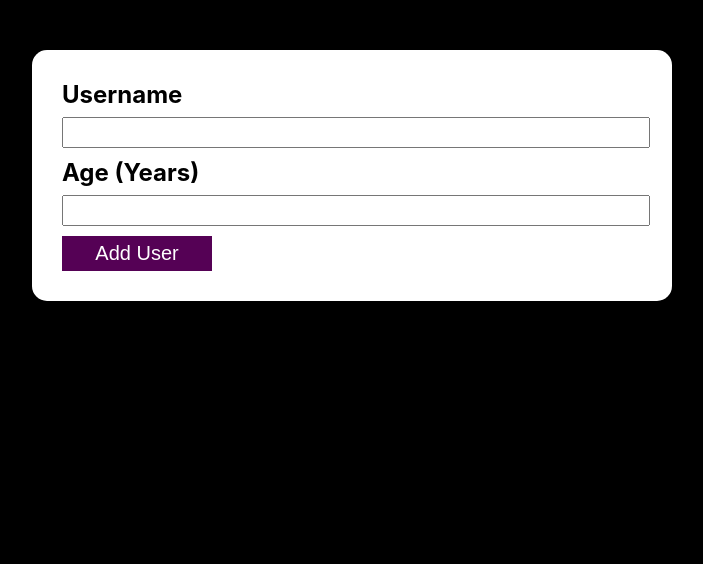
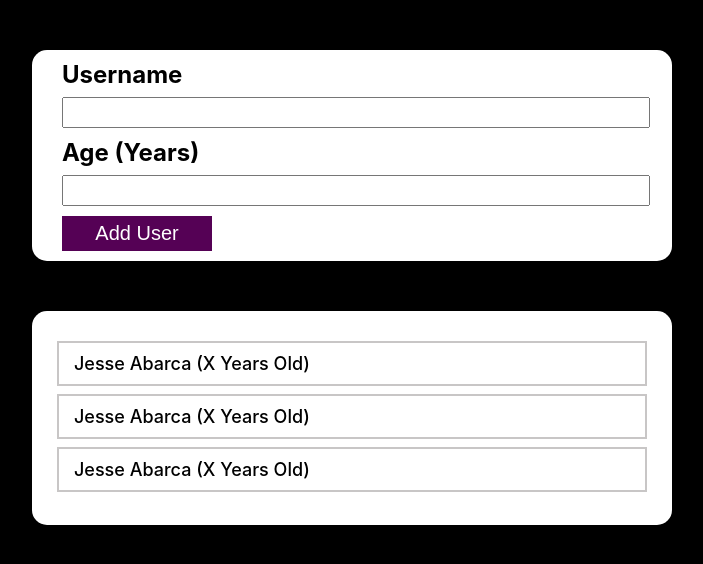
Before and after one commit to JAbarca09/01-starting-setup, a React (Create React App) app in the folder 01-practice-project/: page / in a window 1280 px wide. Shown: the top 564 px of the page, without its empty margins (288-991 px from the left). Built offline with nearby package versions, Linux system fonts and the light colour scheme.

Commit message:
Done with the Users component layout

```diff
--- a/01-practice-project/src/App.js
+++ b/01-practice-project/src/App.js
@@ -1,10 +1,18 @@
 import InputForm from './Components/InputForm';
+import Users from './Components/Users';
 import './App.css';
+
+const DUMMY_USERS = [
+  {"Username": "Jesse", "Age" : "19"},
+  {"Username": "Abraham", "Age" : "21"}
+]
 
 function App() {
   return (
     <div className="bgBlack">
       <InputForm />
+      {/* Your going to recieve props from the InputForm component for new users! */}
+      <Users usersArr={DUMMY_USERS} />
     </div>
   );
 }
--- a/01-practice-project/src/Components/InputForm.module.css
+++ b/01-practice-project/src/Components/InputForm.module.css
@@ -8,8 +8,8 @@ form {
     width: 50%;
     border-radius: 15px;
     margin-top: 50px;
-    padding-top: 30px;
-    padding-bottom: 30px;
+    padding-top: 10px;
+    padding-bottom: 10px;
 }
 
 .FormParentDiv {
--- /dev/null
+++ b/01-practice-project/src/Components/Users.js
@@ -0,0 +1,19 @@
+import React from "react";
+import styles from "./Users.module.css";
+
+const Users = (props) => {
+    //Go through the lists of users and render them!
+    return (
+        <div className={styles.ParentDiv}>
+            <div className={styles.BackgroundForUsersComponent}>
+                <div className={styles.ParentUserPadding}>
+                    <p className={styles.user}>Jesse Abarca (X Years Old)</p>
+                    <p className={styles.user}>Jesse Abarca (X Years Old)</p>
+                    <p className={styles.user}>Jesse Abarca (X Years Old)</p>
+                </div>
+            </div>
+        </div>
+    );
+};
+
+export default Users;
--- /dev/null
+++ b/01-practice-project/src/Components/Users.module.css
@@ -0,0 +1,33 @@
+.BackgroundForUsersComponent {
+    background-color: white;
+    width: 50%;
+    border-radius: 15px;
+    margin-top: 50px;
+    padding-top: 30px;
+    padding-bottom: 25px;
+}
+
+.ParentDiv {
+    display: flex;
+    justify-content: center;
+}
+
+.user {
+    font-weight: 500;
+    font-size: 18px;
+    color: black;
+    border-style: solid;
+    border-color: rgb(200, 198, 198);
+    border-width: 2px;
+    padding-top: 10px;
+    padding-bottom: 10px;
+    padding-left: 15px;
+    padding-right: 15px;
+    margin-bottom: 8px;
+    margin-top: 0;
+}
+
+.ParentUserPadding {
+    padding-left: 25px;
+    padding-right: 25px;
+}
```
